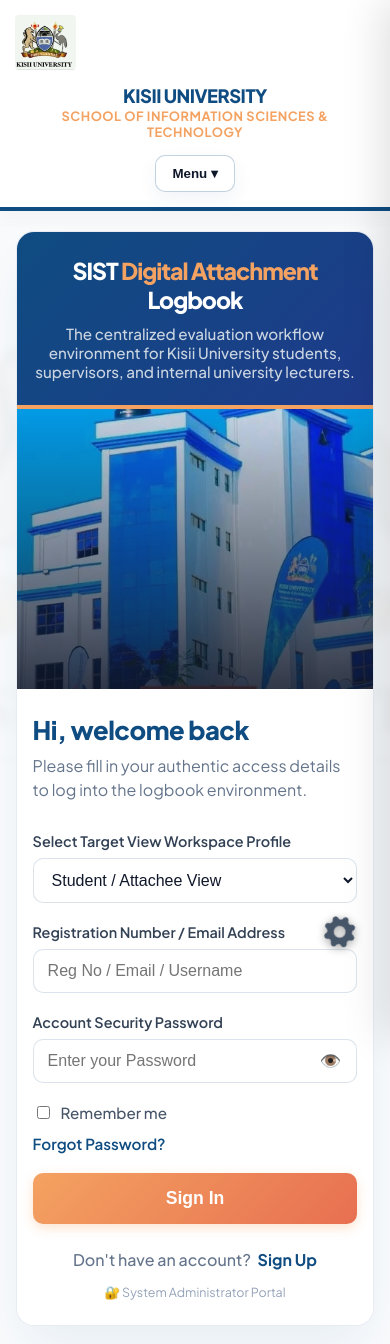
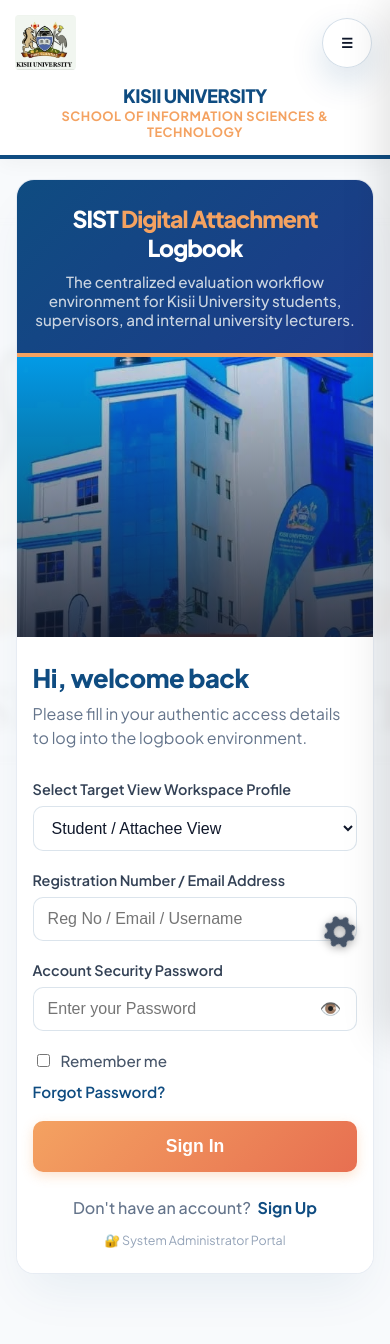
Before and after one commit to OsanoDavid/DIGITAL-LOGBOOK, a Django app: page / in a window 390 px wide. Shown: the top 1344 px of the page. Run offline with Django 5.2, Linux system fonts and the light colour scheme.

Commit message:
Fix mobile menu top-right hamburger and smooth open animation on login and register pages

```diff
--- a/templates/core/login.html
+++ b/templates/core/login.html
@@ -14,28 +14,54 @@
 
     <link rel="stylesheet" href="{% static 'css/portal.css' %}">
     <style>
+        nav { position: relative; }
         .mobile-nav-toggle {
             display: none;
-            border: 1px solid rgba(15,76,129,0.25);
-            background: #ffffff;
+            position: fixed;
+            top: 18px;
+            right: 18px;
+            width: 50px;
+            height: 50px;
+            border: 1px solid rgba(15,76,129,0.18);
+            background: rgba(255, 255, 255, 0.96);
             color: #0f172a;
-            border-radius: 10px;
-            padding: 10px 16px;
+            border-radius: 50%;
+            padding: 0;
             cursor: pointer;
             font-weight: 700;
-            box-shadow: 0 8px 20px rgba(15,76,129,0.06);
+            box-shadow: 0 14px 34px rgba(15,76,129,0.16);
+            display: inline-flex;
+            align-items: center;
+            justify-content: center;
+            z-index: 2200;
+            transition: transform 0.25s ease, background-color 0.25s ease, box-shadow 0.25s ease;
+        }
+        .mobile-nav-toggle.open {
+            transform: rotate(90deg);
+            background: #0f172a;
+            color: #ffffff;
         }
         .mobile-nav-menu {
             display: none;
-            position: absolute;
-            top: 76px;
-            right: 24px;
-            background: white;
-            border-radius: 16px;
-            border: 1px solid #e2e8f0;
-            box-shadow: 0 16px 40px rgba(15,76,129,0.12);
+            position: fixed;
+            top: 80px;
+            right: 18px;
+            width: min(280px, calc(100vw - 36px));
+            max-height: calc(100vh - 104px);
+            background: rgba(255, 255, 255, 0.98);
+            border-radius: 18px;
+            border: 1px solid rgba(226, 232, 240, 0.95);
+            box-shadow: 0 24px 60px rgba(15,76,129,0.16);
             overflow: hidden;
-            z-index: 1000;
+            z-index: 2150;
+            opacity: 0;
+            transform: translateY(-14px) scale(0.96);
+            transition: opacity 0.25s ease, transform 0.25s ease;
+        }
+        .mobile-nav-menu.show {
+            display: block;
+            opacity: 1;
+            transform: translateY(0) scale(1);
         }
         .mobile-nav-menu a {
             display: block;
@@ -47,10 +73,25 @@
         }
         .mobile-nav-menu a:last-child { border-bottom: none; }
         .mobile-nav-menu a:hover { background: #f8fbff; }
+        .btn-portal { position: relative; }
+        .modern-loading-ring {
+            display: none;
+            position: absolute;
+            top: 50%;
+            left: 50%;
+            transform: translate(-50%, -50%);
+            width: 26px;
+            height: 26px;
+            border: 4px solid transparent;
+            border-radius: 50%;
+            background: linear-gradient(rgba(0, 0, 0, 0), rgba(0, 0, 0, 0)) padding-box,
+                        linear-gradient(135deg, #0096ff, #8b5cf6, #f4a261, #10b981) border-box;
+            background-clip: padding-box, border-box;
+            animation: multicolorSpin 0.75s linear infinite;
+        }
         @media (max-width: 800px) {
             .nav-links { display: none; }
             .mobile-nav-toggle { display: inline-flex; }
-            nav { position: relative; }
             .nav-logo-area { flex-wrap: wrap; justify-content: space-between; }
             .nav-links { width: 100%; margin-top: 12px; }
         }
@@ -70,7 +111,7 @@
                 <p>School of Information Sciences & Technology</p>
             </div>
         </div>
-        <button class="mobile-nav-toggle" id="mobileNavToggle" type="button">Menu ▾</button>
+        <button class="mobile-nav-toggle" id="mobileNavToggle" type="button">☰</button>
         <div class="nav-links">
             <a href="#home" class="active">Home</a>
             <a href="{% url 'core:register' %}">Register for Logbook</a>
@@ -223,14 +264,16 @@
             const mobileNavMenu = document.getElementById('mobileNavMenu');
             if (mobileNavToggle) {
                 mobileNavToggle.addEventListener('click', function() {
-                    const isOpen = mobileNavMenu.style.display === 'block';
-                    mobileNavMenu.style.display = isOpen ? 'none' : 'block';
-                    mobileNavToggle.textContent = isOpen ? 'Menu ▾' : 'Close ✕';
+                    mobileNavMenu.classList.toggle('show');
+                    mobileNavToggle.classList.toggle('open');
+                    const isOpen = mobileNavMenu.classList.contains('show');
+                    mobileNavToggle.textContent = isOpen ? '✕' : '☰';
                 });
                 document.addEventListener('click', function(event) {
                     if (!mobileNavMenu.contains(event.target) && event.target !== mobileNavToggle) {
-                        mobileNavMenu.style.display = 'none';
-                        mobileNavToggle.textContent = 'Menu ▾';
+                        mobileNavMenu.classList.remove('show');
+                        mobileNavToggle.classList.remove('open');
+                        mobileNavToggle.textContent = '☰';
                     }
                 });
             }
--- a/templates/core/register.html
+++ b/templates/core/register.html
@@ -111,7 +111,7 @@
             display: inline-flex;
             align-items: center;
             justify-content: center;
-            z-index: 2100;
+            z-index: 2200;
             transition: transform 0.25s ease, background-color 0.25s ease, box-shadow 0.25s ease;
         }
 
```
